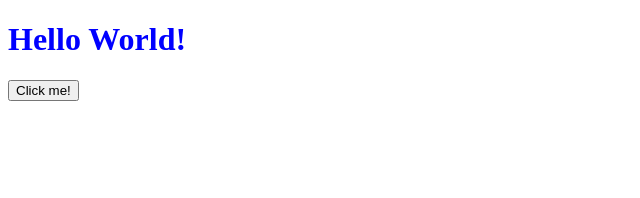
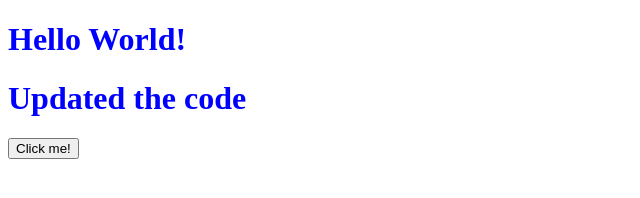
Before and after one commit to Amogh1001/static-web-app, a plain HTML site: page index.html in a window 1280 px wide. Shown: the whole page, without its empty margins (0-640 px from the left). Drawn offline with Linux system fonts and the light colour scheme.

Commit message:
Update index.html

```diff
--- a/index.html
+++ b/index.html
@@ -8,6 +8,7 @@
 </head>
 <body>
     <h1>Hello World!</h1>
+    <h1>Updated the code</h1>
     <button onclick="clickMe()">Click me!</button>
     <script src="scripts.js"></script>
 </body>
```
